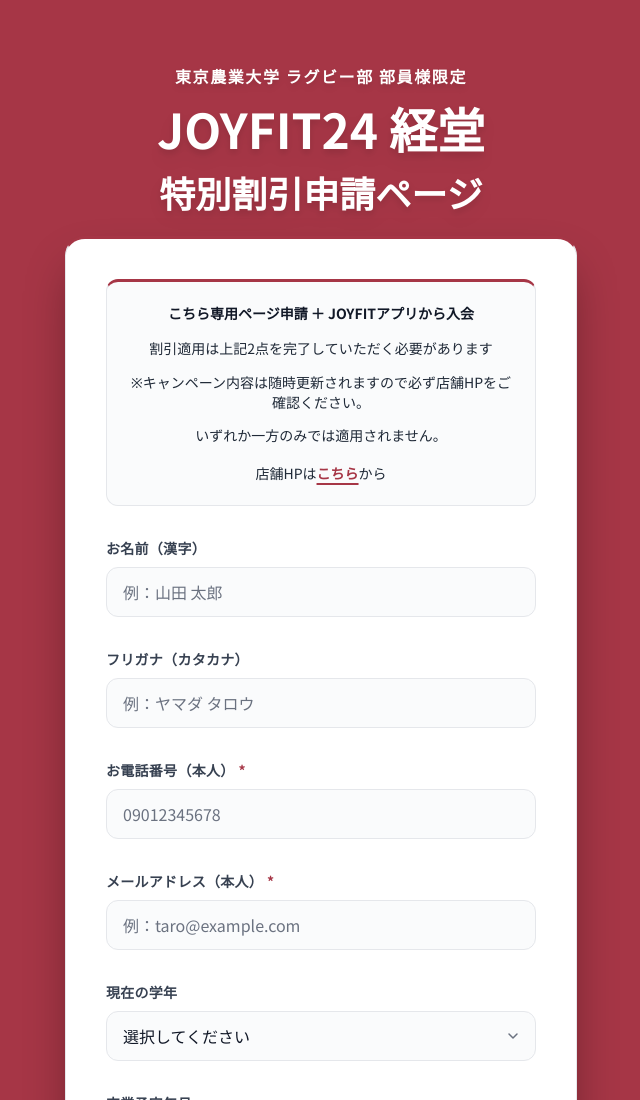
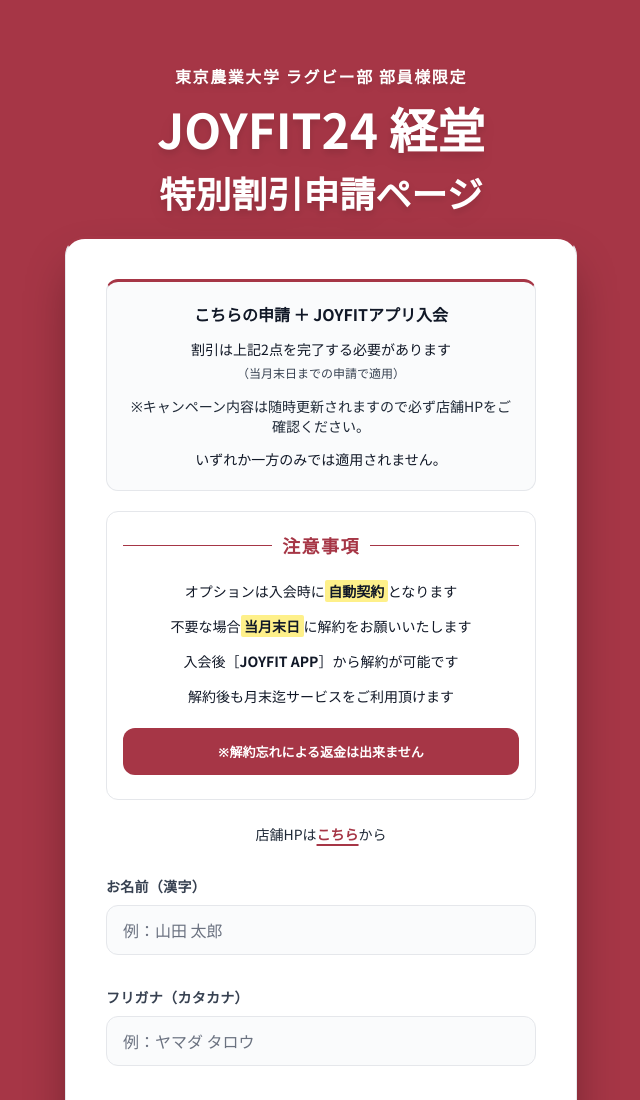
Before and after one commit to ryuta3162-a11y/nodai-rugby, a plain HTML site: page index.html in a window 1280 px wide. Shown: the top 1100 px of the page, without its empty margins (319-959 px from the left). Drawn offline with nearby package versions, Linux system fonts and the light colour scheme.

Commit message:
Update index.html

```diff
--- a/index.html
+++ b/index.html
@@ -160,6 +160,60 @@
         }
         .bg-brand-tint { background-color: rgba(166, 54, 70, 0.09); }
         .required-mark::after { content: '*'; color: var(--brand-red); margin-left: 0.25rem; }
+        /* オプション自動契約の注意（店頭掲示イメージ） */
+        .option-precautions {
+            margin-top: 0.5rem;
+            margin-bottom: 0.5rem;
+            padding: 1.25rem 1rem 1.5rem;
+            background: #fff;
+            border: 1px solid var(--line);
+            border-radius: var(--radius);
+        }
+        .option-precautions__title {
+            display: flex;
+            align-items: center;
+            gap: 0.65rem;
+            margin-bottom: 1.25rem;
+        }
+        .option-precautions__title-line {
+            flex: 1;
+            min-width: 0;
+            height: 1px;
+            background-color: var(--brand-red);
+        }
+        .option-precautions__title-text {
+            font-size: 1.125rem;
+            font-weight: 700;
+            color: var(--brand-red);
+            letter-spacing: 0.08em;
+            white-space: nowrap;
+        }
+        .option-precautions__body {
+            font-size: 0.875rem;
+            line-height: 1.75;
+            color: var(--ink);
+            text-align: center;
+        }
+        .option-precautions__body p + p {
+            margin-top: 0.65rem;
+        }
+        .option-mark {
+            background-color: #fef08a;
+            font-weight: 700;
+            padding: 0.08em 0.25em;
+            border-radius: 2px;
+        }
+        .option-precautions__warn {
+            margin-top: 1.25rem;
+            background-color: var(--brand-red);
+            color: #fff;
+            font-weight: 700;
+            font-size: 0.8125rem;
+            line-height: 1.5;
+            text-align: center;
+            padding: 0.85rem 0.75rem;
+            border-radius: var(--radius);
+        }
     </style>
 </head>
 <body class="antialiased">
@@ -179,15 +233,31 @@
     <main class="pb-20 sm:pb-24 px-6">
         <div class="container mx-auto max-w-lg">
             <div class="lp-card p-8 md:p-10 relative">
-                <div class="joy-inset-notice mb-8 p-5 text-center text-sm text-gray-800 space-y-3 leading-relaxed">
-                    <p class="font-bold text-gray-900">こちら専用ページ申請 ＋ JOYFITアプリから入会</p>
-                    <p>割引適用は上記2点を完了していただく必要があります</p>
+                <div class="joy-inset-notice mb-5 p-5 text-center text-sm text-gray-800 space-y-3 leading-relaxed">
+                    <p class="font-bold text-gray-900 text-base">こちらの申請 ＋ JOYFITアプリ入会</p>
+                    <p class="text-gray-900">割引は上記2点を完了する必要があります<br><span class="text-xs text-gray-700 font-medium">（当月末日までの申請で適用）</span></p>
                     <p class="text-xs sm:text-sm text-gray-800">※キャンペーン内容は随時更新されますので必ず店舗HPをご確認ください。</p>
-                    <p>いずれか一方のみでは適用されません。</p>
-                    <p class="pt-1">
-                        店舗HPは<a href="https://joyfit.jp/kyodo/" target="_blank" rel="noopener noreferrer" class="link-brand">こちら</a>から
-                    </p>
+                    <p class="text-gray-900">いずれか一方のみでは適用されません。</p>
                 </div>
+
+                <div class="option-precautions mb-6" aria-labelledby="option-precautions-heading">
+                    <div class="option-precautions__title">
+                        <span class="option-precautions__title-line" aria-hidden="true"></span>
+                        <span id="option-precautions-heading" class="option-precautions__title-text">注意事項</span>
+                        <span class="option-precautions__title-line" aria-hidden="true"></span>
+                    </div>
+                    <div class="option-precautions__body">
+                        <p>オプションは入会時に<span class="option-mark">自動契約</span>となります</p>
+                        <p>不要な場合<span class="option-mark">当月末日</span>に解約をお願いいたします</p>
+                        <p>入会後［<span class="font-bold">JOYFIT APP</span>］から解約が可能です</p>
+                        <p>解約後も月末迄サービスをご利用頂けます</p>
+                    </div>
+                    <p class="option-precautions__warn">※解約忘れによる返金は出来ません</p>
+                </div>
+
+                <p class="text-center text-sm text-gray-800 mb-8">
+                    店舗HPは<a href="https://joyfit.jp/kyodo/" target="_blank" rel="noopener noreferrer" class="link-brand">こちら</a>から
+                </p>
 
                 <form id="nodai-rugby-form" class="space-y-8" novalidate>
                     <input type="hidden" name="campaignType" value="ラグビー割">
```
